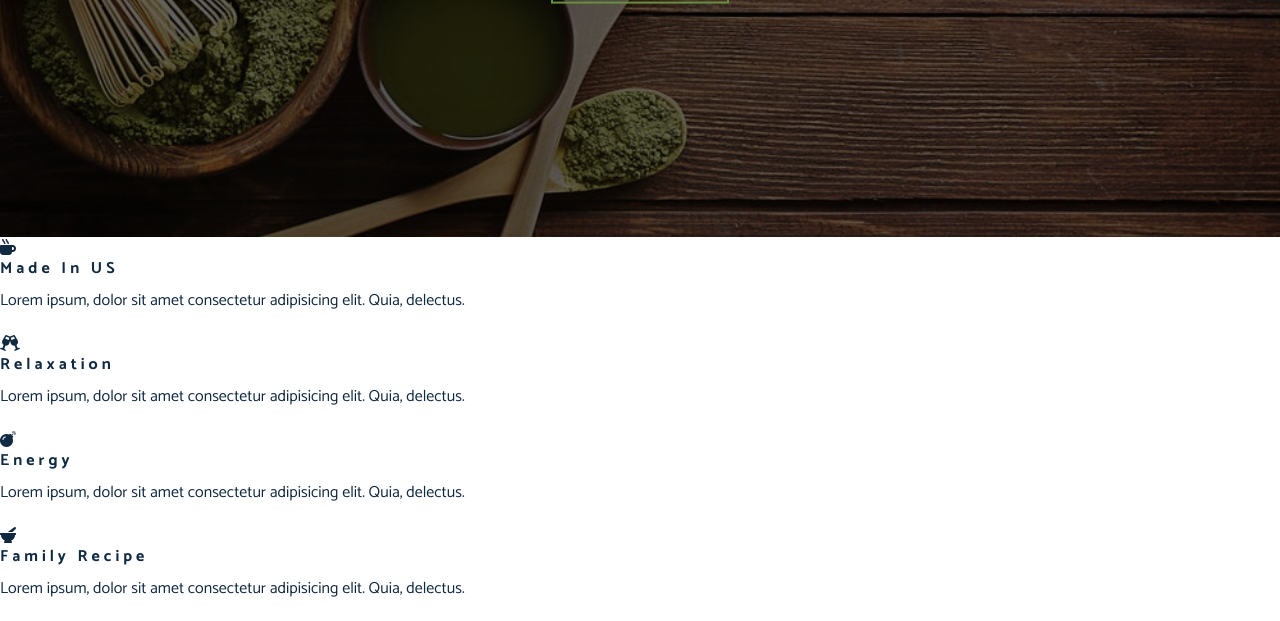
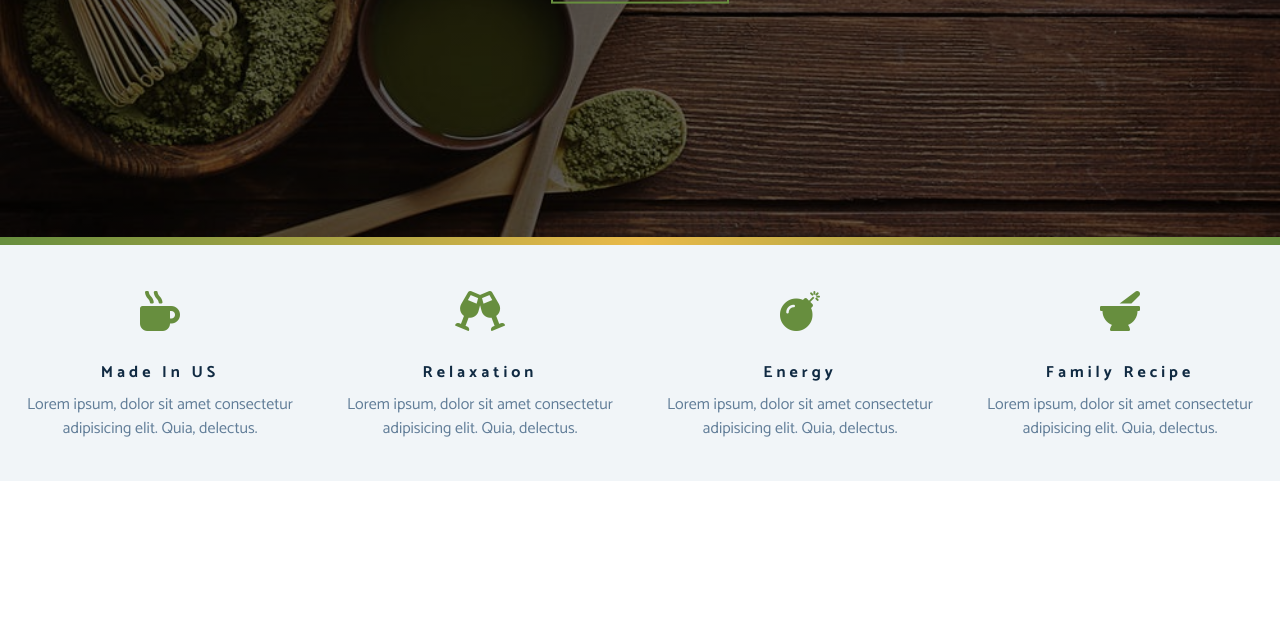
Before and after one commit to MohamedHNoor/tea-party, a website: page index.html in a window 1280 px wide. Shown: the part 563-1184 px from the top of the page. After the commit the page ends 1044 px from the top, so only its background shows below. Drawn offline with Linux system fonts and the light colour scheme; a web font is replaced by a local one.

Commit message:
Style content divider and skills section

```diff
--- a/css/styles.css
+++ b/css/styles.css
@@ -120,6 +120,13 @@ p {
   background: var(--clr-primary-light);
 }
 
+.clearfix::after,
+.clearfix::before {
+  content: '';
+  clear: both;
+  display: table;
+}
+
 /* header */
 .header {
   min-height: 100vh;
@@ -157,3 +164,61 @@ p {
   font-size: 1.2rem;
   padding: 1rem 1.75rem;
 }
+
+/* content divider */
+.content-divider {
+  height: 0.5rem;
+  background: linear-gradient(
+    to left,
+    var(--clr-primary),
+    #e9b949,
+    var(--clr-primary)
+  );
+}
+
+/* skills section */
+.skills {
+  background: var(--clr-grey-10);
+}
+
+.skill {
+  padding: 2.5rem 0;
+  text-align: center;
+  transition: var(--transition);
+}
+
+.skill-icon {
+  font-size: 2.5rem;
+  margin-bottom: 1.25rem;
+  transition: var(--transition);
+  display: inline-block;
+  color: var(--clr-primary);
+}
+
+.skill-text {
+  color: var(--clr-grey-5);
+  max-width: 17rem;
+  margin: 0 auto;
+}
+
+.skill:hover {
+  background: var(--clr-white);
+  box-shadow: 0 2px var(--clr-primary);
+}
+
+.skill:hover .skill-icon {
+  transform: translateY(-5px);
+}
+
+@media screen and (min-width: 576px) {
+  .skill {
+    float: left;
+    width: 50%;
+  }
+}
+
+@media screen and (min-width: 1200px) {
+  .skill {
+    width: 25%;
+  }
+}
```
